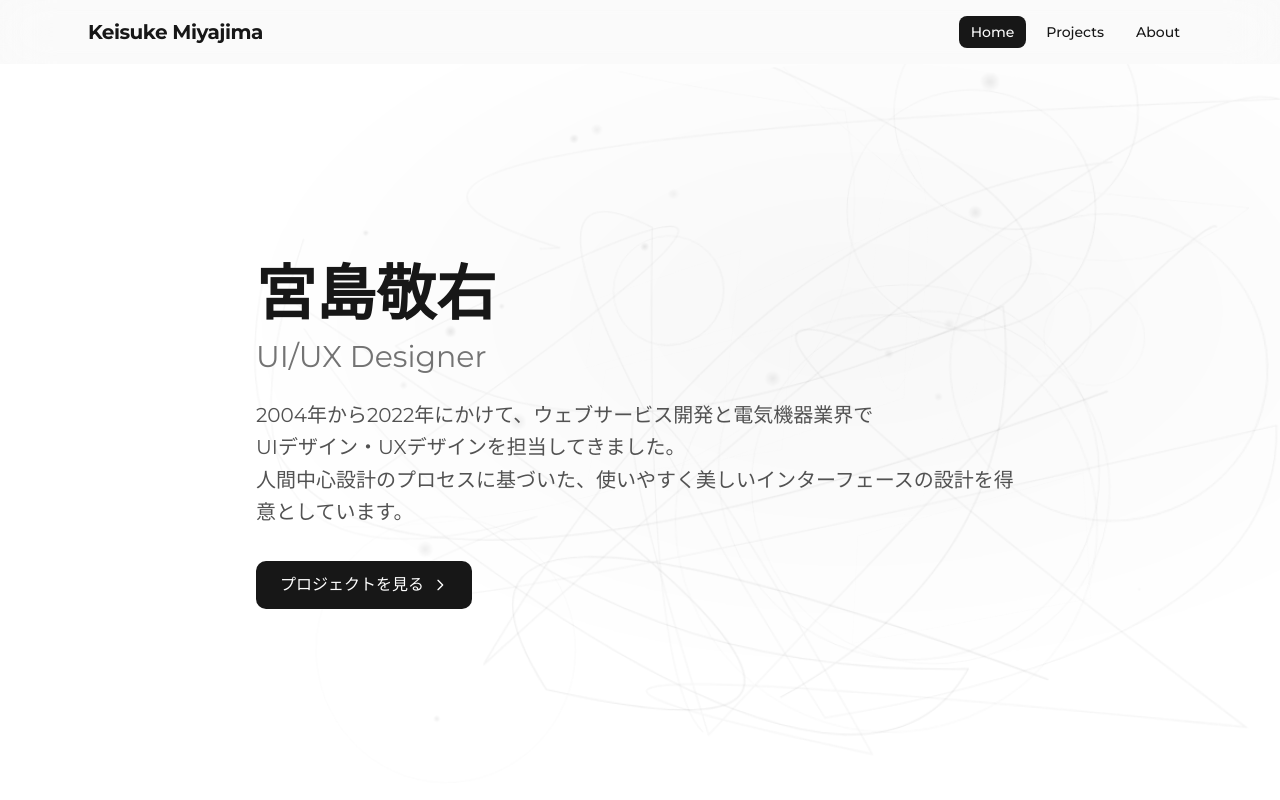
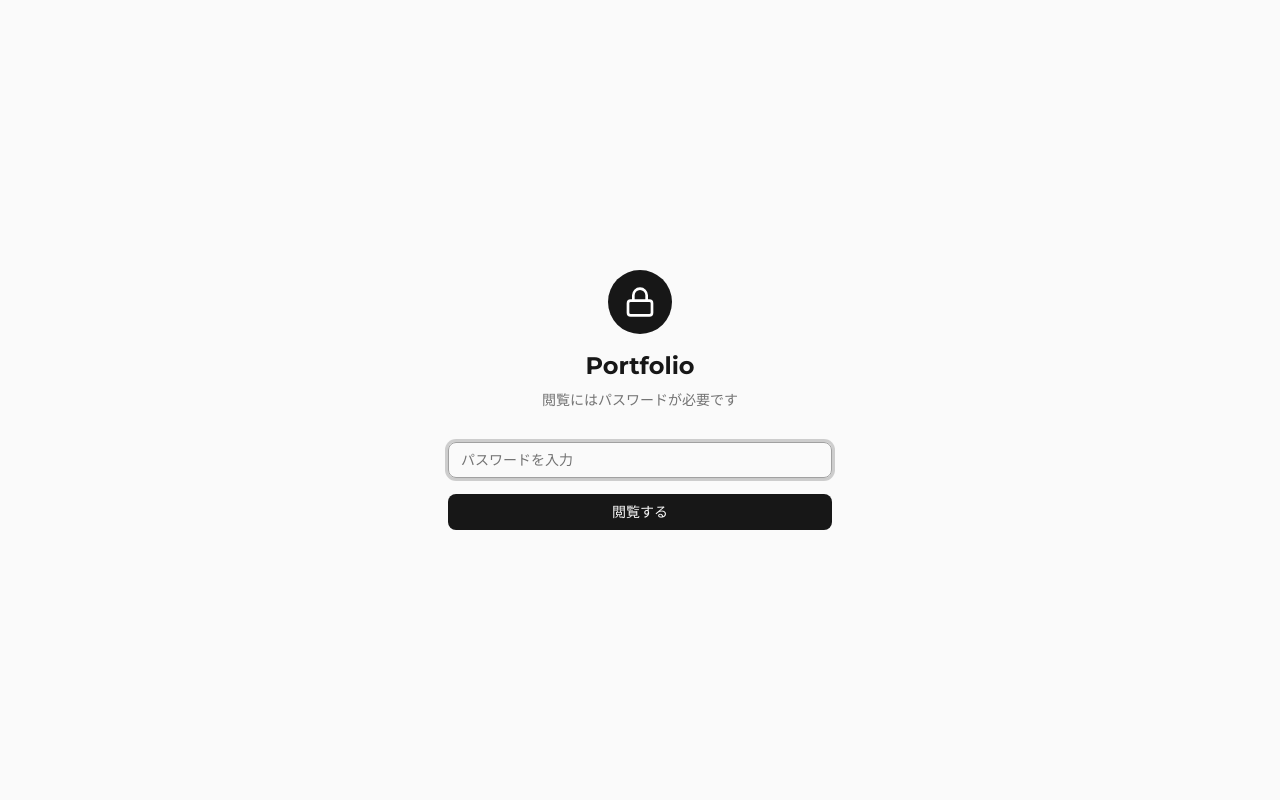
Before and after one commit to MYZMA-KSK/myPortfolio, a Next.js app: page / in a window 1280 px wide. Shown: the top 800 px of the page. Built offline with nearby package versions, Linux system fonts and the light colour scheme.

Commit message:
Add password protection to portfolio site

```diff
--- a/src/app/layout.tsx
+++ b/src/app/layout.tsx
@@ -3,6 +3,7 @@ import { Montserrat, Noto_Sans_JP } from "next/font/google";
 import "./globals.css";
 import Header from "@/components/Header";
 import Footer from "@/components/Footer";
+import PasswordGate from "@/components/PasswordGate";
 
 const montserrat = Montserrat({
   variable: "--font-montserrat",
@@ -45,11 +46,13 @@ export default function RootLayout({
         className={`${montserrat.variable} ${notoSansJP.variable} antialiased bg-neutral-50 text-neutral-900`}
         suppressHydrationWarning
       >
-        <Header />
-        <main className="min-h-screen pt-16">
-          {children}
-        </main>
-        <Footer />
+        <PasswordGate>
+          <Header />
+          <main className="min-h-screen pt-16">
+            {children}
+          </main>
+          <Footer />
+        </PasswordGate>
       </body>
     </html>
   );
--- /dev/null
+++ b/src/components/PasswordGate.tsx
@@ -0,0 +1,89 @@
+'use client';
+
+import { useState, useEffect } from 'react';
+import { motion } from 'framer-motion';
+import { Lock } from 'lucide-react';
+import { Button } from '@/components/ui/button';
+import { Input } from '@/components/ui/input';
+
+const SITE_PASSWORD = 'portfolio2024';
+const STORAGE_KEY = 'portfolio_authenticated';
+
+export default function PasswordGate({ children }: { children: React.ReactNode }) {
+  const [isAuthenticated, setIsAuthenticated] = useState<boolean | null>(null);
+  const [password, setPassword] = useState('');
+  const [error, setError] = useState(false);
+
+  useEffect(() => {
+    const authenticated = sessionStorage.getItem(STORAGE_KEY);
+    setIsAuthenticated(authenticated === 'true');
+  }, []);
+
+  const handleSubmit = (e: React.FormEvent) => {
+    e.preventDefault();
+    if (password === SITE_PASSWORD) {
+      sessionStorage.setItem(STORAGE_KEY, 'true');
+      setIsAuthenticated(true);
+      setError(false);
+    } else {
+      setError(true);
+    }
+  };
+
+  if (isAuthenticated === null) {
+    return (
+      <div className="min-h-screen flex items-center justify-center bg-neutral-50">
+        <div className="w-8 h-8 border-2 border-neutral-300 border-t-neutral-900 rounded-full animate-spin" />
+      </div>
+    );
+  }
+
+  if (isAuthenticated) {
+    return <>{children}</>;
+  }
+
+  return (
+    <div className="min-h-screen flex items-center justify-center bg-neutral-50 px-6">
+      <motion.div
+        initial={{ opacity: 0, y: 20 }}
+        animate={{ opacity: 1, y: 0 }}
+        transition={{ duration: 0.5 }}
+        className="w-full max-w-sm"
+      >
+        <div className="text-center mb-8">
+          <div className="w-16 h-16 bg-neutral-900 rounded-full flex items-center justify-center mx-auto mb-4">
+            <Lock className="w-8 h-8 text-white" />
+          </div>
+          <h1 className="text-2xl font-bold mb-2">Portfolio</h1>
+          <p className="text-muted-foreground text-sm">
+            閲覧にはパスワードが必要です
+          </p>
+        </div>
+
+        <form onSubmit={handleSubmit} className="space-y-4">
+          <div>
+            <Input
+              type="password"
+              placeholder="パスワードを入力"
+              value={password}
+              onChange={(e) => {
+                setPassword(e.target.value);
+                setError(false);
+              }}
+              className={error ? 'border-red-500' : ''}
+              autoFocus
+            />
+            {error && (
+              <p className="text-red-500 text-sm mt-2">
+                パスワードが正しくありません
+              </p>
+            )}
+          </div>
+          <Button type="submit" className="w-full">
+            閲覧する
+          </Button>
+        </form>
+      </motion.div>
+    </div>
+  );
+}
```
